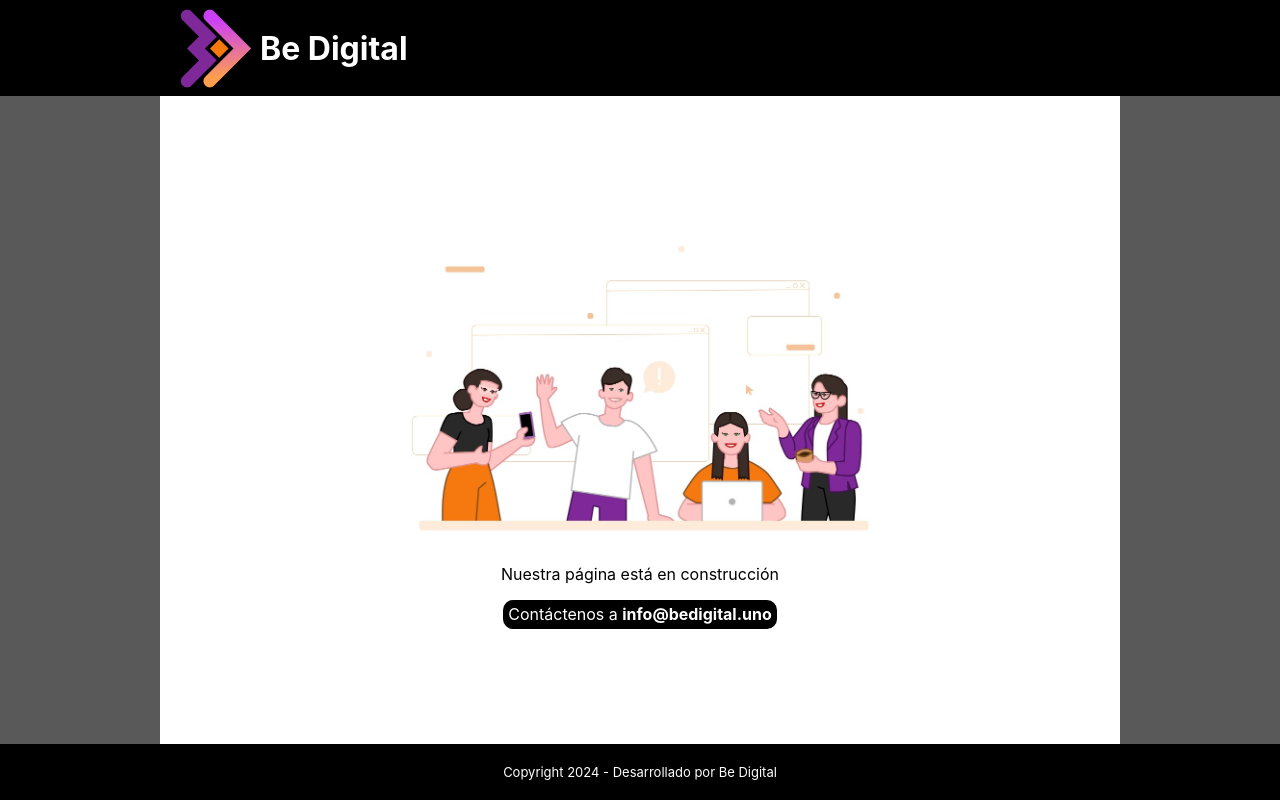
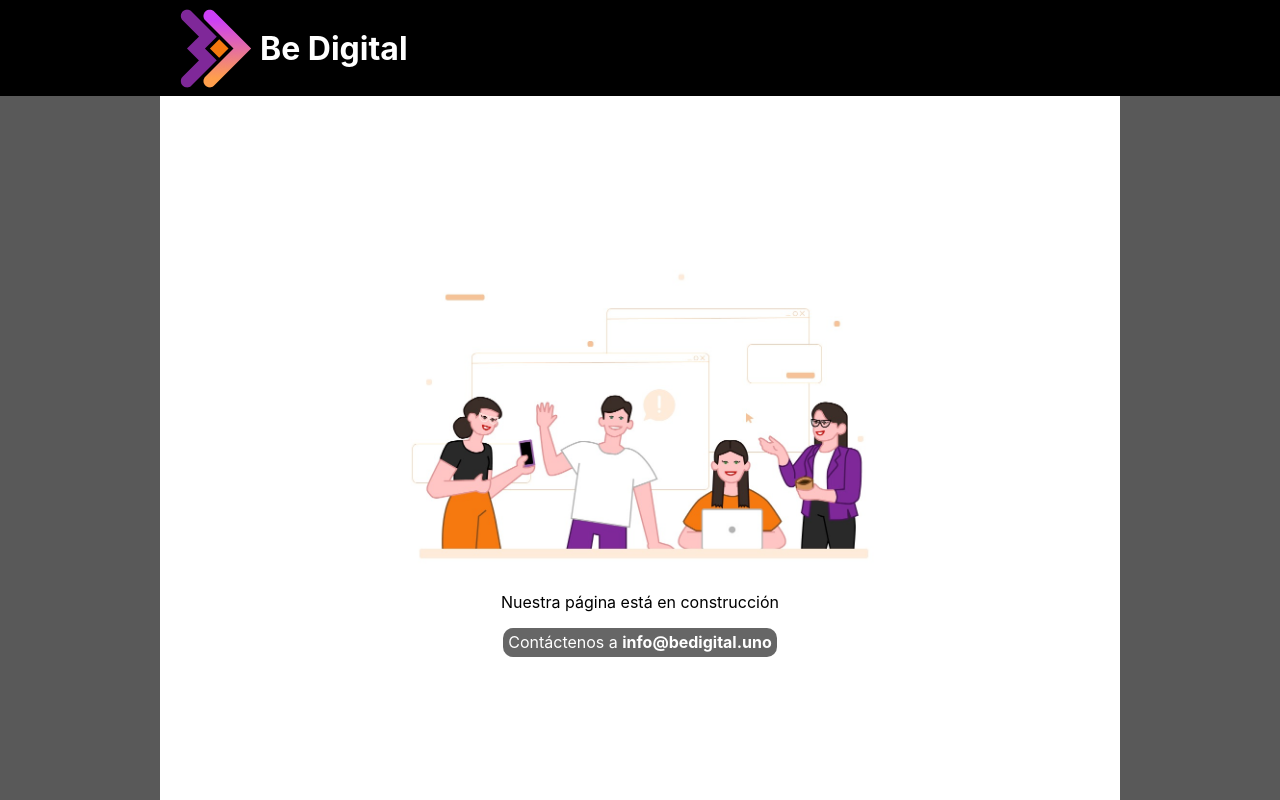
Before and after one commit to Candee03/BeDigital, a React (Create React App) app: page / in a window 1280 px wide. Built offline with nearby package versions, Linux system fonts and the light colour scheme.

Commit message:
coment footer and div construction info

```diff
--- a/src/App.js
+++ b/src/App.js
@@ -18,7 +18,7 @@ function App() {
             <Route path='/' element={<Home/>} />
             <Route path='/about' element={<AboutUs/>} />
         </Routes>
-        <Footer/>
+        {/* <Footer/> */}
       </BrowserRouter>
     </>
   );
--- a/src/components/construction/construction.scss
+++ b/src/components/construction/construction.scss
@@ -1,5 +1,5 @@
 .main-home {
-    height: calc(100vh - 9.5rem);
+    height: calc(100vh - 6rem);
     display: flex;
     flex-direction: column;
     justify-content: center;
@@ -9,7 +9,7 @@
     }
     .div-contact {
         margin-top: 1rem;
-        background-color: black;
+        background-color: rgba(0, 0, 0, 0.6);
         border-radius: 10px;
         padding: 0.3rem;
         .p-contact {
```
